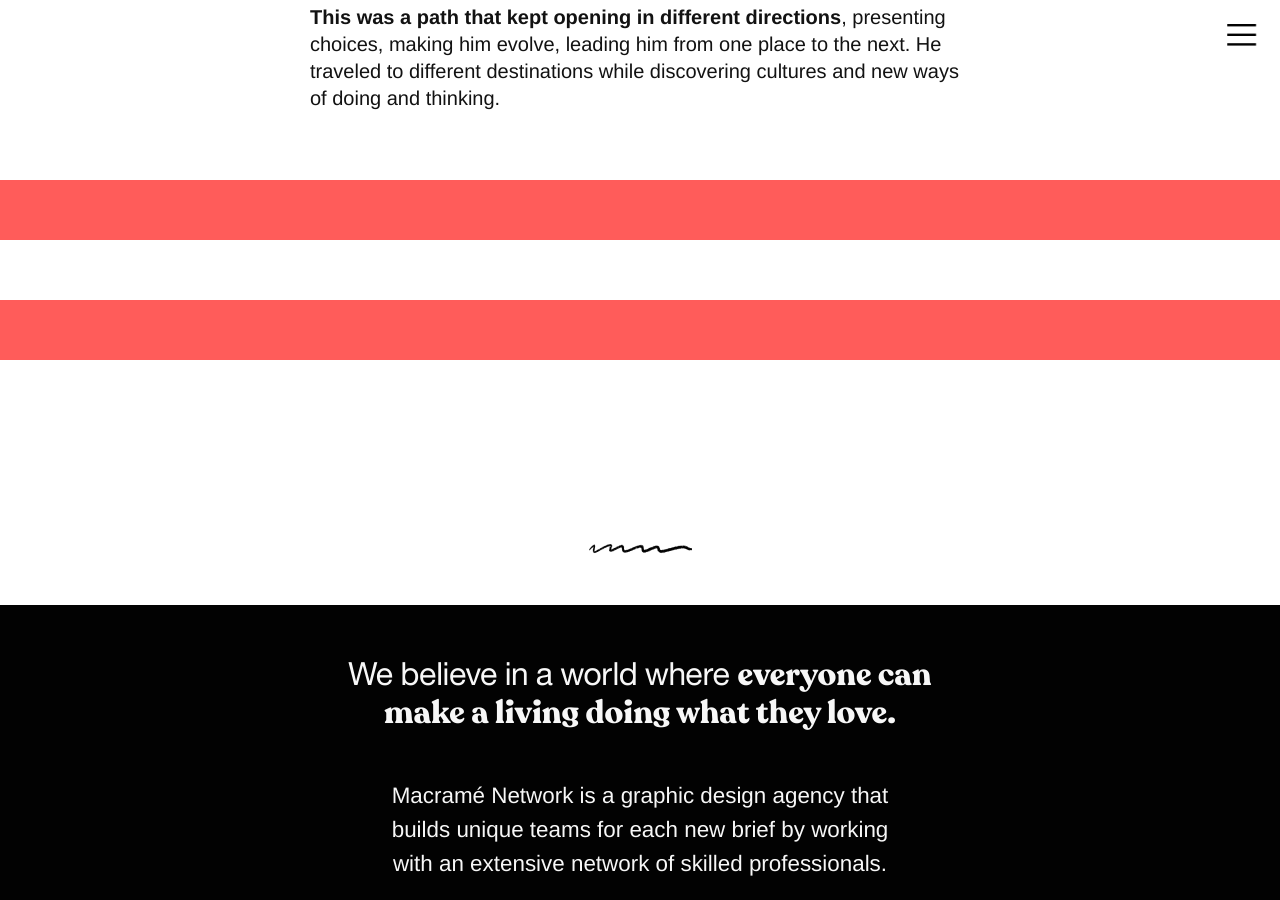
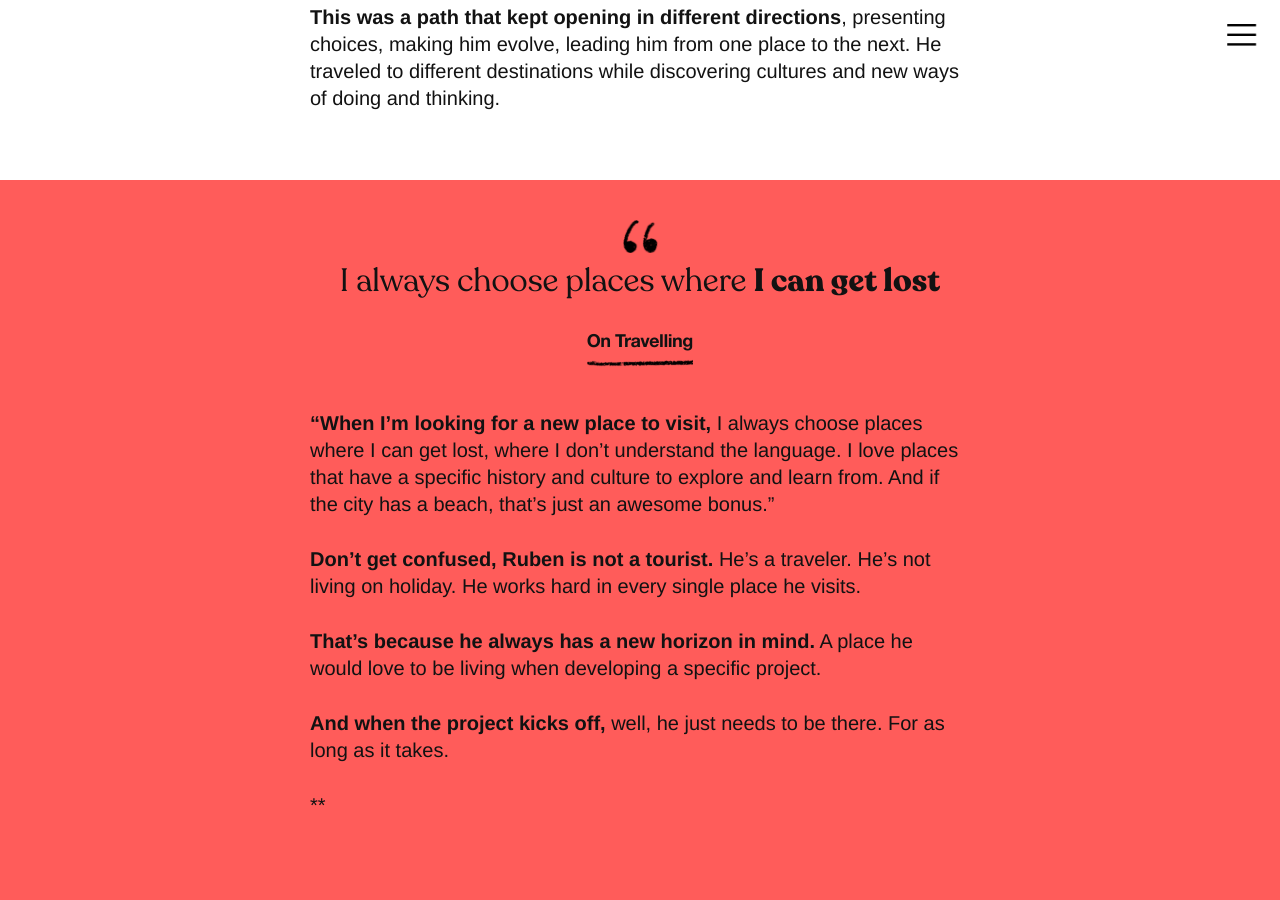
Before and after one commit to macrametv/www.macrame.tv, a Jekyll site: the page built from _posts/2024-06-26-ruben-stremiz-•-3d-animator.md, in a window 1280 px wide and 900 px high, scrolled down 4149 px. Built offline with Jekyll 4.4.1, drawn with Linux system fonts in a browser that asks for light colours; a script that is not in the unit is left out; comment, search, counter and statistics services are not loaded; some of the changed text lies outside the part shown; grey boxes are pictures that could not be loaded.

Commit message:
Update Post “2024-06-26-ruben-stremiz-•-3d-animator”

```diff
--- a/_posts/2024-06-26-ruben-stremiz-•-3d-animator.md
+++ b/_posts/2024-06-26-ruben-stremiz-•-3d-animator.md
@@ -63,4 +63,63 @@
 
 
     **This was a path that kept opening in different directions**, presenting choices, making him evolve, leading him from one place to the next. He traveled to different destinations while discovering cultures and new ways of doing and thinking.
+  section2: >-
+    > I always choose places where **I can get lost**
+
+    >
+
+    > * On Travelling
+
+
+    **“When I’m looking for a new place to visit,** I always choose places where I can get lost, where I don't understand the language. I love places that have a specific history and culture to explore and learn from. And if the city has a beach, that’s just an awesome bonus.”
+
+
+    **Don’t get confused, Ruben is not a tourist.** He’s a traveler.
+
+    He’s not living on holiday. He works hard in every single place he visits.
+
+
+    **That’s because he always has a new horizon in mind.** A place he would love to be living when developing a specific project.
+
+
+    **And when the project kicks off,** well, he just needs to be there.
+
+    For as long as it takes.
+
+
+    \*\*
+
+
+    `{{space}}`
+
+
+    ![Ruben Stremiz 4](/assets/img/uploads/rinde2.gif)
+
+
+    ![Ruben Stremiz 5](/assets/img/uploads/work-01.jpg)
+
+
+    ![Ruben Stremiz 6](/assets/img/uploads/work-02.jpg)
+
+
+    ![Ruben Stremiz 7](/assets/img/uploads/work-04.jpg)
+
+
+    ![Ruben Stremiz 8](/assets/img/uploads/calaca.gif)
+
+
+    ![Ruben Stremiz 9](/assets/img/uploads/work-03.jpg)
+
+
+    ![Martin Laksman 11](/assets/img/uploads/gatorade-lionel-messi-football-player-illustration.jpg)
+
+
+    ![Martin Laksman 12](/assets/img/uploads/zlatan-ibrahimovic-football-player-illustration.jpg)
+
+
+    > "A daily source of **inspiration and motivation**."
+
+    >
+
+    > * On Sport & Design
 ---
```
Also changed, not shown: assets/img/uploads/work-01.jpg (added), assets/img/uploads/work-02.jpg (added), assets/img/uploads/work-03.jpg (added), assets/img/uploads/work-04.jpg (added), 2 other files.
